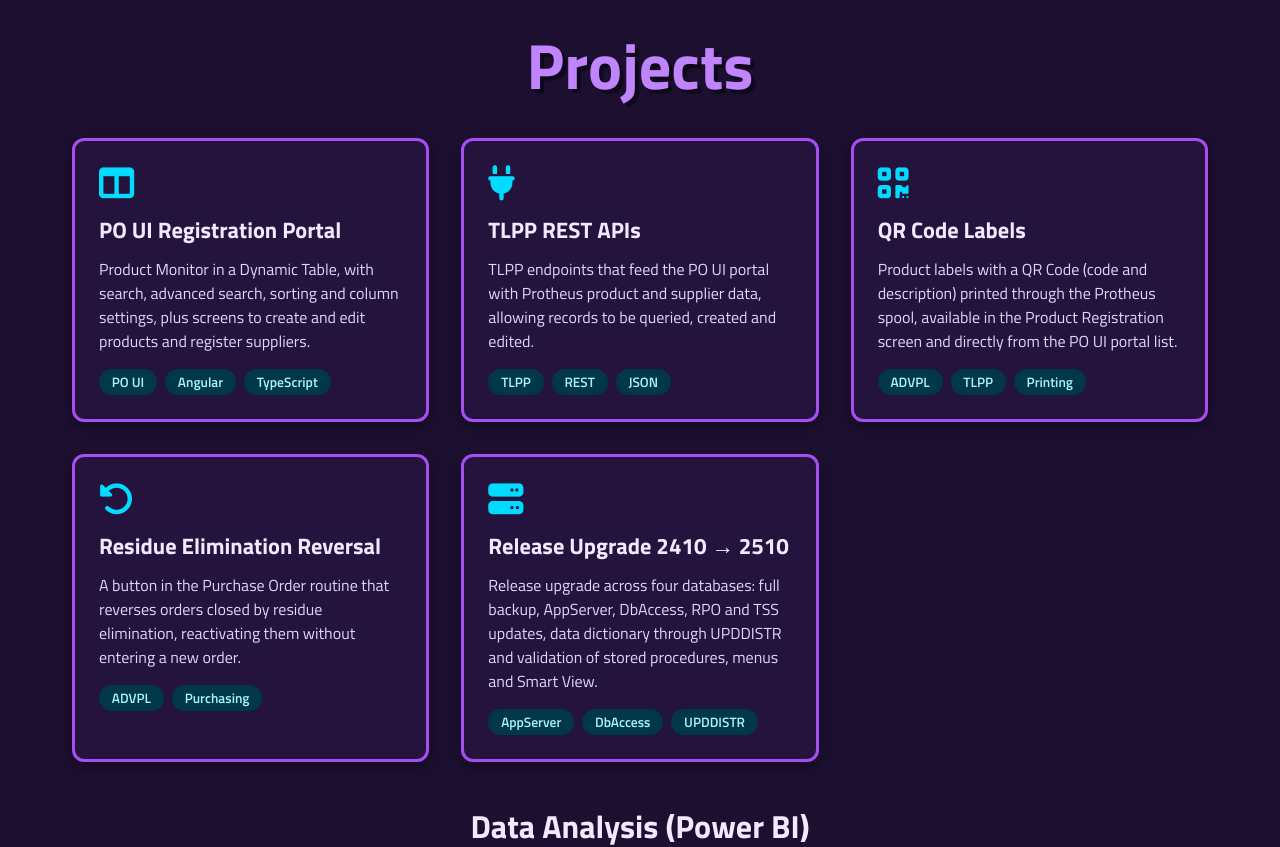
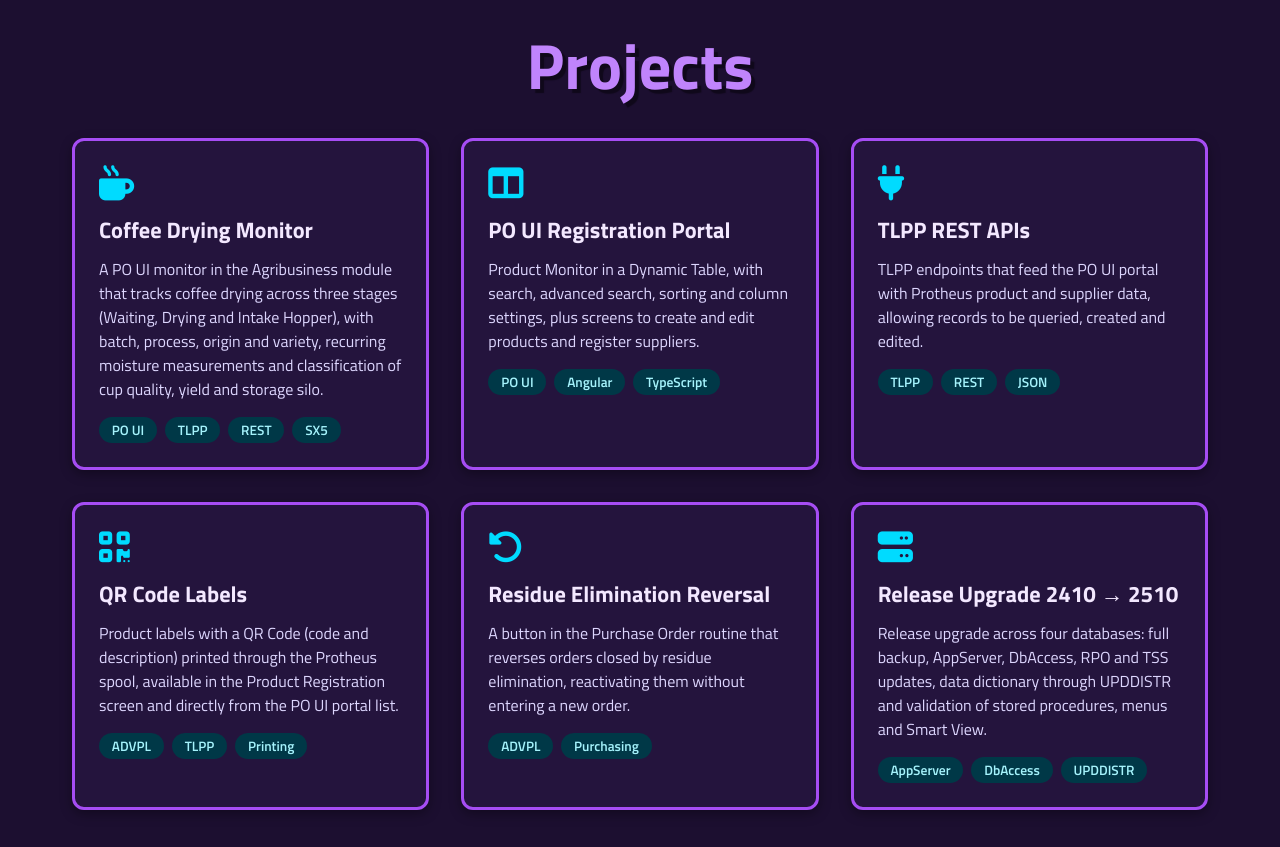
Before and after one commit to giuthelink/Personal-Portfolio, a plain HTML site: page index.html in a window 1280 px wide. Shown: the part 2060-2907 px from the top of the page. Drawn offline with Linux system fonts and the light colour scheme.

Commit message:
Add the Coffee Drying Monitor project
Co-Authored-By: Claude Opus 5.5 <noreply@anthropic.com>

```diff
--- a/index.html
+++ b/index.html
@@ -131,6 +131,15 @@
 
     <div class="protheus-projects">
       <div class="project-card">
+        <i class="fas fa-mug-hot project-icon"></i>
+        <h2>Coffee Drying Monitor</h2>
+        <p>A PO UI monitor in the Agribusiness module that tracks coffee drying across three stages (Waiting, Drying
+          and Intake Hopper), with batch, process, origin and variety, recurring moisture measurements and
+          classification of cup quality, yield and storage silo.</p>
+        <div class="tags"><span>PO UI</span><span>TLPP</span><span>REST</span><span>SX5</span></div>
+      </div>
+
+      <div class="project-card">
         <i class="fas fa-table-columns project-icon"></i>
         <h2>PO UI Registration Portal</h2>
         <p>Product Monitor in a Dynamic Table, with search, advanced search, sorting and column settings, plus screens to
```
